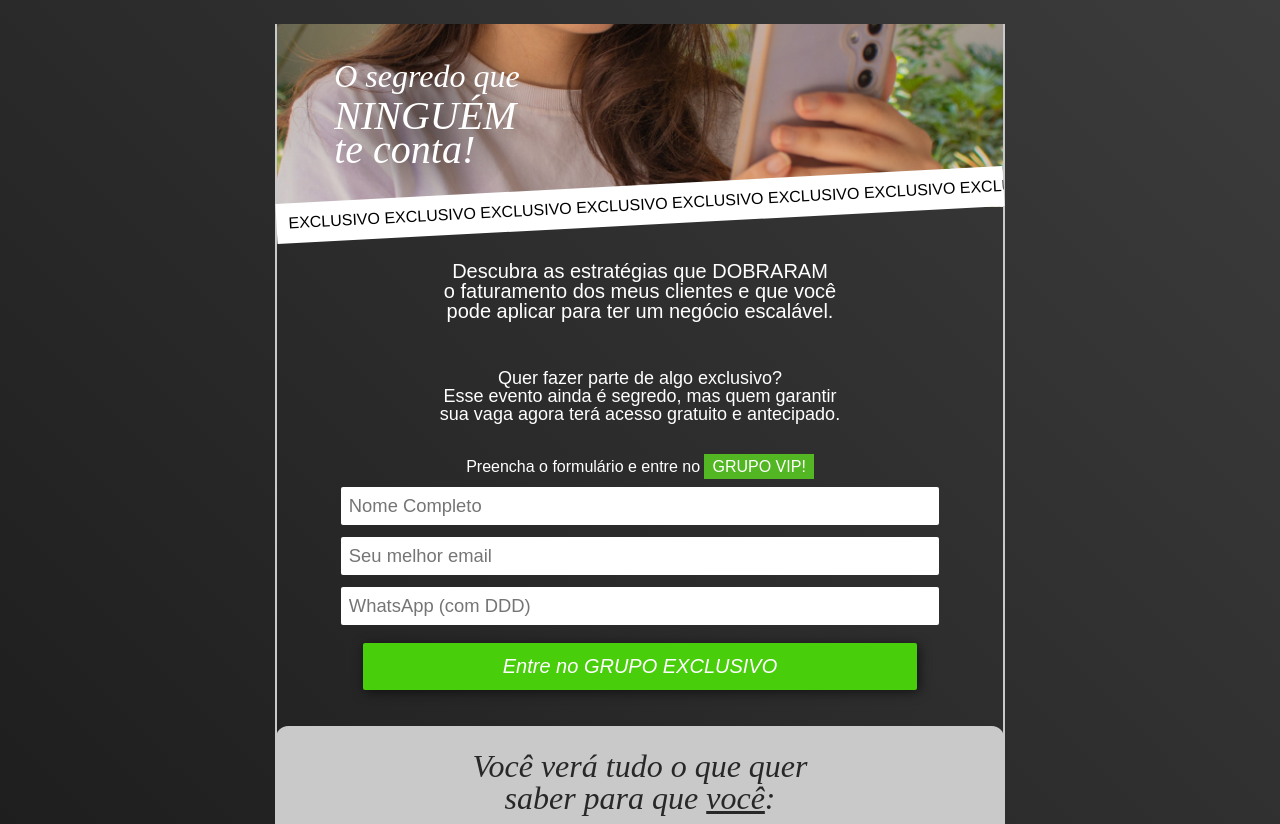
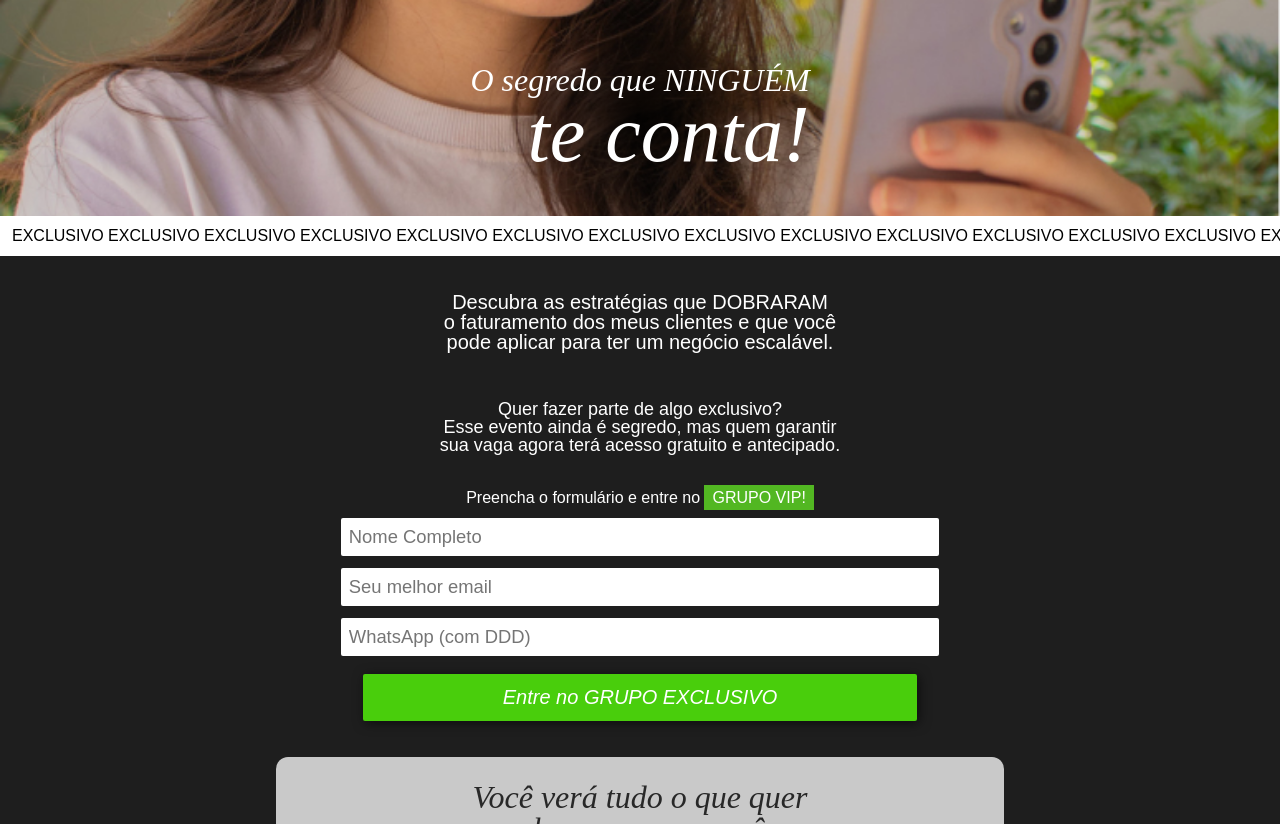
Before and after one commit to thiagowaib/maduribeiro-form, a website built with Vite: page index.html in a window 1280 px wide. Built offline with nearby package versions, Linux system fonts and the light colour scheme; no server answers.

Commit message:
Full Responsiveness

```diff
--- a/index.html
+++ b/index.html
@@ -27,9 +27,18 @@
                 <span id="title-2"><strong>NINGUÉM</strong></span>
                 <span id="title-3">te conta!</span>
             </h1>
+            <h1 class="title garamond" id="title-desktop">
+                <span id="title-1">O segredo que <strong>NINGUÉM</strong></span>
+                <span id="title-3">te conta!</span>
+            </h1>
         </section>
         <section class="line" id="line-1">
-            <strong>EXCLUSIVO EXCLUSIVO EXCLUSIVO EXCLUSIVO EXCLUSIVO EXCLUSIVO EXCLUSIVO EXCLUSIVO</strong>
+            <strong>
+                EXCLUSIVO EXCLUSIVO EXCLUSIVO EXCLUSIVO EXCLUSIVO EXCLUSIVO EXCLUSIVO EXCLUSIVO
+                EXCLUSIVO EXCLUSIVO EXCLUSIVO EXCLUSIVO EXCLUSIVO EXCLUSIVO EXCLUSIVO EXCLUSIVO
+                EXCLUSIVO EXCLUSIVO EXCLUSIVO EXCLUSIVO EXCLUSIVO EXCLUSIVO EXCLUSIVO EXCLUSIVO
+                EXCLUSIVO EXCLUSIVO EXCLUSIVO EXCLUSIVO EXCLUSIVO EXCLUSIVO EXCLUSIVO EXCLUSIVO
+            </strong>
         </section>
 
         <section class="form">
@@ -99,7 +108,12 @@
             <button id="btn-scroll" tabindex="5"><strong>Inscreva-se agora!</strong></button>
         </section>
         <section class="line" id="line-2">
-            <strong>TE ESPERO POR LÁ!    TE ESPERO POR LÁ!    TE ESPERO POR LÁ!    TE ESPERO POR LÁ!    TE ESPERO POR LÁ!    TE ESPERO POR LÁ!</strong>
+            <strong>
+                TE ESPERO POR LÁ!    TE ESPERO POR LÁ!    TE ESPERO POR LÁ!    TE ESPERO POR LÁ!    TE ESPERO POR LÁ!    TE ESPERO POR LÁ!
+                TE ESPERO POR LÁ!    TE ESPERO POR LÁ!    TE ESPERO POR LÁ!    TE ESPERO POR LÁ!    TE ESPERO POR LÁ!    TE ESPERO POR LÁ!
+                TE ESPERO POR LÁ!    TE ESPERO POR LÁ!    TE ESPERO POR LÁ!    TE ESPERO POR LÁ!    TE ESPERO POR LÁ!    TE ESPERO POR LÁ!
+                TE ESPERO POR LÁ!    TE ESPERO POR LÁ!    TE ESPERO POR LÁ!    TE ESPERO POR LÁ!    TE ESPERO POR LÁ!    TE ESPERO POR LÁ!
+            </strong>
         </section>
     </main>
 </body>
--- a/src/styles/_variables.scss
+++ b/src/styles/_variables.scss
@@ -22,5 +22,7 @@ $ft-xxlg: 2.5rem;
 $ft-xxxlg: 2.75rem;
 
 $breakpoint: 500px;
+$breakpoint-title: 928px;
+$breakpoint-title-larger: 1500px;
 $container: 728px;
 $smoll: 428px;
--- a/src/styles/global.scss
+++ b/src/styles/global.scss
@@ -22,7 +22,8 @@ main {
     background: rgb(30,30,30);
     background: linear-gradient(45deg, rgba(30,30,30,1) 0%, rgba(60,60,60,1) 100%);
     @media screen and (min-width: $breakpoint){
-        padding-bottom: 24px;
+    background: rgb(30,30,30);
+    padding-bottom: 24px;
     }
 }
 
@@ -33,23 +34,7 @@ section {
     @media screen and (min-width: $breakpoint){
         max-width: $container;
         width: 100%;
-        margin: 24px auto !important;
-        &::before {
-            position: absolute;
-            margin-left: calc($container * -1);
-            display: block;
-            content: '';
-            height: 100vh;
-            border: 1px solid $gr-200;
-        }
-        &::after {
-            position: absolute;
-            margin-right: calc($container * -1);
-            display: block;
-            content: '';
-            height: 100vh;
-            border: 1px solid $gr-200;
-        }
+        margin: 0 auto 24px auto !important;
     }
 }
 
@@ -59,7 +44,7 @@ section {
     background-repeat: no-repeat;
     background-size: cover;
     width: 100%;
-    max-width: $container;
+    max-width: 100vw;
     display: flex;
     align-items: center;
     .title {
@@ -71,7 +56,7 @@ section {
         margin-left: 8%;
         border-radius: 100%;
         background: rgb(0,0,0);
-        background: radial-gradient(circle, rgba(0,0,0,0.4) 0%, transparent 75%);
+        background: radial-gradient(circle, rgba(0,0,0,0.5) 0%, transparent 60%);
         #title-1 {
             font-size: $ft-xlg;
             padding-bottom: 4px;
@@ -83,15 +68,39 @@ section {
             margin-top: -6px;
             font-size: $ft-xxlg;
         }
-        @media screen and (min-width: $breakpoint){
+        @media screen and (min-width: $breakpoint-title){
+            display: none;
+        }
+    }
+    .title#title-desktop {
+        display: none;
+        background: radial-gradient(circle, rgba(0,0,0,0.9) 0%, transparent 60%);
+
+        #title-1 {
+            @media screen and (min-width: $breakpoint-title-larger) {
+                font-size: 3rem;
+            }
+        }
+        #title-3 {
+            @media screen and (min-width: $breakpoint-title) {
+                font-size: 5rem;
+                text-align: right;
+            }
+            @media screen and (min-width: $breakpoint-title-larger) {
+                font-size: 6rem;
+                margin-top: -24px;
+            }
+        }
+
+        @media screen and (min-width: $breakpoint-title){
+            display: flex;
+
+            margin: 0 auto;
             padding: 5% 0;
         }
     }
 }
 .line {
-    &::before, &::after {
-        content: none;
-    }
     width: fit-content;
     text-wrap: nowrap;
     text-align: center;
@@ -103,7 +112,7 @@ section {
         position: relative;
         left: 0;
         padding: 12px;
-        max-width: $container;
+        max-width: 100vw;
         overflow-x: hidden;
     }
     @media screen and (max-width: $smoll) {
@@ -113,12 +122,15 @@ section {
 .line#line-1 {
     margin-top: -16px;
     transform: rotateZ(-3deg);
+    transform-origin: 14%;
     @media screen and (min-width: $breakpoint) {
+        transform-origin: 50%;
         margin-top: -46px !important;
+        transform: rotate(0);
     }
 }
 .form {
-    margin: 64px 8% 36px 8%;
+    margin: 32px 8% 36px 8%;
     display: flex;
     color: $gr-100;
     text-align: center;
@@ -284,6 +296,7 @@ section {
             line-height: calc($ft-md + 2px);
             @media screen and (min-width: $breakpoint) {
                 font-size: 1.125rem;
+                line-height: calc($ft-lg);
             }
             span {
                 color: $gr-500;
```
